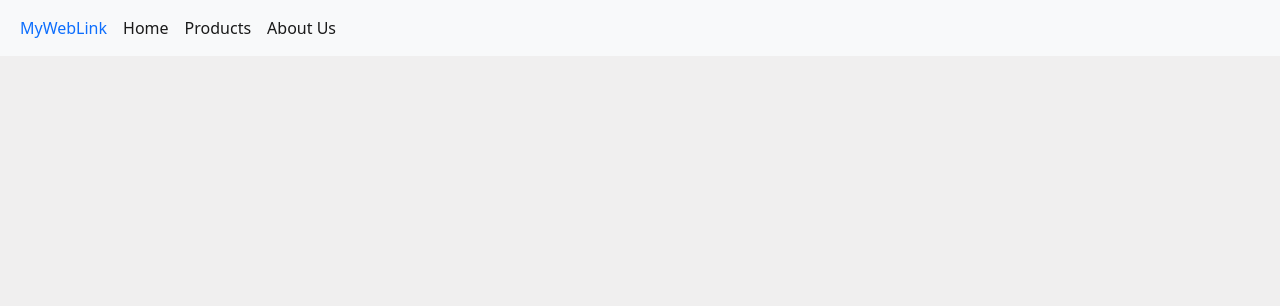
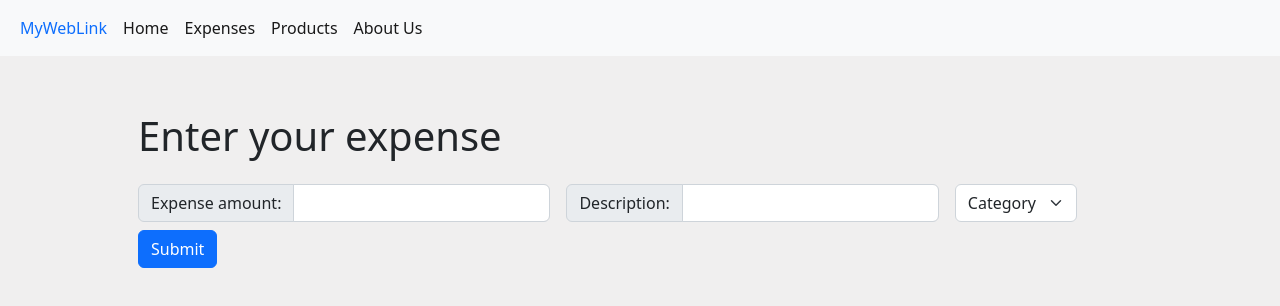
Before and after one commit to jcsgirish/Expense-Tracker-Website, a React (Create React App) app: page /exps in a window 1280 px wide. Shown: the top 306 px of the page. Built offline with nearby package versions, Linux system fonts and the light colour scheme.

Commit message:
Adding Expenses for tracking purpose

```diff
--- a/src/App.js
+++ b/src/App.js
@@ -1,12 +1,20 @@
-import { Fragment } from 'react';
+import { Fragment,useContext,Redirect } from 'react';
 import { Route, Switch } from 'react-router-dom';
 import DummyScreen from './Components/Layout/DummyPage';
 import Navbar from './Components/Layout/NavBar';
 import Login from './Components/Pages/Login';
 import ProfileDetails from './Components/Pages/ProfileDetails';
 import ForgetPasswordPage from './Components/Pages/ForgetPassword';
+import Expenses from './Components/Pages/Expenses';
+import { expContext } from './Store/ExpenseContext';
+
+
+
 function App() {
+
+  let ctx=useContext(expContext);
   return (
+
     <Fragment>
       <Navbar />
       <Switch>
@@ -17,11 +25,16 @@ function App() {
           <ForgetPasswordPage/>
         </Route>
 
-        <Route exact path='/profile'>
+        <Route  exact path='/profile'>
           <DummyScreen />
         </Route>
-        <Route exact path='/details'>
+        <Route  exact path='/details'>
           <ProfileDetails />
+        </Route>
+
+        <Route exact path='/exps'>
+          <Expenses/>
+
         </Route>
 
       </Switch>
--- a/src/Components/Layout/NavBar.js
+++ b/src/Components/Layout/NavBar.js
@@ -1,7 +1,9 @@
 import React from 'react'
 import { expContext } from '../../Store/ExpenseContext';
 import { useContext } from 'react';
-import { useHistory } from 'react-router-dom'
+import { useHistory } from 'react-router-dom';
+import { NavLink } from 'react-router-dom/cjs/react-router-dom.min';
+
 const Navbar = () => {
     const history = useHistory();
     const ctx = useContext(expContext)
@@ -25,19 +27,23 @@ const Navbar = () => {
                     <div className="collapse navbar-collapse" id="navbarSupportedContent">
                         <ul className="navbar-nav me-auto mb-2 mb-lg-0">
                             <li className="nav-item">
-                                <a className="nav-link active text-primary" aria-current="page" href="/">
+                                <NavLink className="nav-link active text-primary" aria-current="page" to="/">
                                     MyWebLink
-                                    </a>
+                                    </NavLink>
                             </li>
                             <li className="nav-item">
-                                <a className="nav-link active" aria-current="page" href="/">Home</a>
-                            </li>
-                            <li className="nav-item">
-                                <a className="nav-link active" aria-current="page" href="/">Products</a>
-                            </li>
-                            <li className="nav-item">
-                                <a className="nav-link active" aria-current="page" href="/">About Us</a>
-                            </li>
+  <NavLink className="nav-link active" aria-current="page"  to="/">Home</NavLink>
+</li>
+<li className="nav-item">
+  <NavLink className="nav-link active" aria-current="page"  to="/exps">Expenses</NavLink>
+</li>
+<li className="nav-item">
+  <NavLink className="nav-link active" aria-current="page" to="/">Products</NavLink>
+</li>
+<li className="nav-item">
+  <NavLink className="nav-link active" aria-current="page"  to="/">About Us</NavLink>
+</li>
+
                         </ul>
                         {ctx.token && <form className="form-inline my-2 my-lg-0">
                             <button className='btn btn-primary' onClick={handleLogout}>Logout</button>
--- /dev/null
+++ b/src/Components/Pages/Expenses.js
@@ -0,0 +1,113 @@
+import React, { useContext, useRef } from 'react'
+import { expContext } from '../../Store/ExpenseContext';
+
+let exps = [
+    {
+        expenseAmount: 100,
+        expenseDesc: "KGF",
+        expenseCatagory: "movie"
+    },
+    {
+        expenseAmount: 100,
+        expenseDesc: "HERA PHERI",
+        expenseCategory: "movie"
+    },
+    {
+        expenseAmount: 100,
+        expenseDesc: "BHAUBALI",
+        expenseCategory: "movie"
+    },
+    {
+        expenseAmount: 100,
+        expenseDesc: "PATHAAN",
+        expenseCategory: "movie"
+    },
+    {
+        expenseAmount: 100,
+        expenseDesc: "RRR",
+        expenseCategory: "movie"
+    },
+    {
+        expenseAmount: 100,
+        expenseDesc: "DON",
+        expenseCategory: "movie"
+    },
+    {
+        expenseAmount: 100,
+        expenseDesc: "ALLADIN",
+        expenseCategory: "movie"
+    }
+]
+const Expenses = () => {
+    const ctx = useContext(expContext);
+    const enteredaAmount = useRef();
+    const enteredaDesc = useRef();
+    const enteredaCategory = useRef();
+    const handleSubmitExpense = (e) => {
+        e.preventDefault();
+        const newAddedExpense = {
+            expenseAmount: enteredaAmount.current.value,
+            expenseDesc: enteredaDesc.current.value,
+            expenseCatagory: enteredaCategory.current.value
+        }
+        if (enteredaAmount.current.value.length > 0 && enteredaDesc.current.value.length > 0 && enteredaCategory.current.value.length > 0) {
+            console.log(newAddedExpense);
+            ctx.setExpenses([...ctx.expenses, newAddedExpense])
+        } else {
+            alert("please fill all the data")
+        }
+    }
+    return (
+        <div className='container'>
+            <div className="row gx-3 gy-2 align-items-center mx-5 my-5">
+                <h1>Enter your expense</h1>
+                <form className="row gy-2 gx-3 align-items-center">
+                    <div className="col-auto">
+                        <label className="visually-hidden" htmlFor="expenseamount">Expenseamount:</label>
+                        <div className="input-group">
+                            <div className="input-group-text"> Expense amount:</div>
+                            <input type="text" className="form-control" ref={enteredaAmount} id="expenseamount" />
+                        </div>
+                    </div>
+                    <div className="col-auto">
+                        <label className="visually-hidden" htmlFor="description">description:</label>
+                        <div className="input-group">
+                            <div className="input-group-text">Description:</div>
+                            <input type="text" className="form-control" ref={enteredaDesc} id="description" />
+                        </div>
+                    </div>
+                    <div className="col-auto">
+                        <label className="visually-hidden" htmlFor="category">Description:</label>
+                        <div className="input-group">
+                        <select className="form-select" defaultValue="choose a catagory" ref={enteredaCategory} id="category">
+  <option value="choose a catagory" disabled>Category</option>
+  <option value="movie">Movie</option>
+  <option value="food">Food</option>
+  <option value="electricity">Electricity</option>
+  <option value="fuel">Fuel</option>
+</select>
+
+                        </div>
+                    </div>
+                    <div className="col-auto">
+                    </div>
+                    <div className="col-auto">
+                        <button type="submit"  className="btn btn-primary" id="onSubmit" onClick={handleSubmitExpense}>Submit</button>
+                    </div>
+                </form>
+            </div>
+            {ctx.expenses.length>0 && <h1 className='text-center'>Expenses</h1>}
+            <div className='row text-center '>{ctx.expenses.map((expense,index) => {
+                return <div key={index} className="card w-25 col-4 mx-3 my-3">
+                    <div className="card-body">
+                        <h5 className="card-title">Amount:<span className='text-primary'>{expense.expenseAmount}    </span></h5>
+                        <h5 className="card-title">Description:<span className='text-primary'>{expense.expenseDesc} </span></h5>
+                        <h5 className="card-title">Category:<span className='text-primary'>{expense.expenseCatagory}</span> </h5>
+                    </div>
+                </div>
+            })}</div>
+        </div>
+    )
+}
+
+export default Expenses
--- a/src/Store/ExpenseContext.js
+++ b/src/Store/ExpenseContext.js
@@ -1,13 +1,14 @@
-import React ,{ createContext, useState } from 'react'
+import React, { createContext, useState } from 'react'
 
 const expContext=createContext();
 const ExpenseContext = (props) => {
     const [login, setLogin] = useState(false);
     const [token, setToken] = useState(null);
-    const [profileInfo, setProfileInfo] = useState({Name:"",ProfileUrl:""});
+    const [profileInfo, setProfileInfo] = useState({myName:"",myUrl:""});
+    const [expenses, setExpenses] = useState([]);
 
   return (
-    <expContext.Provider value={{login,setLogin,token,setToken,profileInfo, setProfileInfo}}>
+    <expContext.Provider value={{login,setLogin,token,setToken,profileInfo, setProfileInfo,expenses, setExpenses}}>
       {props.children}
     </expContext.Provider>
   )
```
